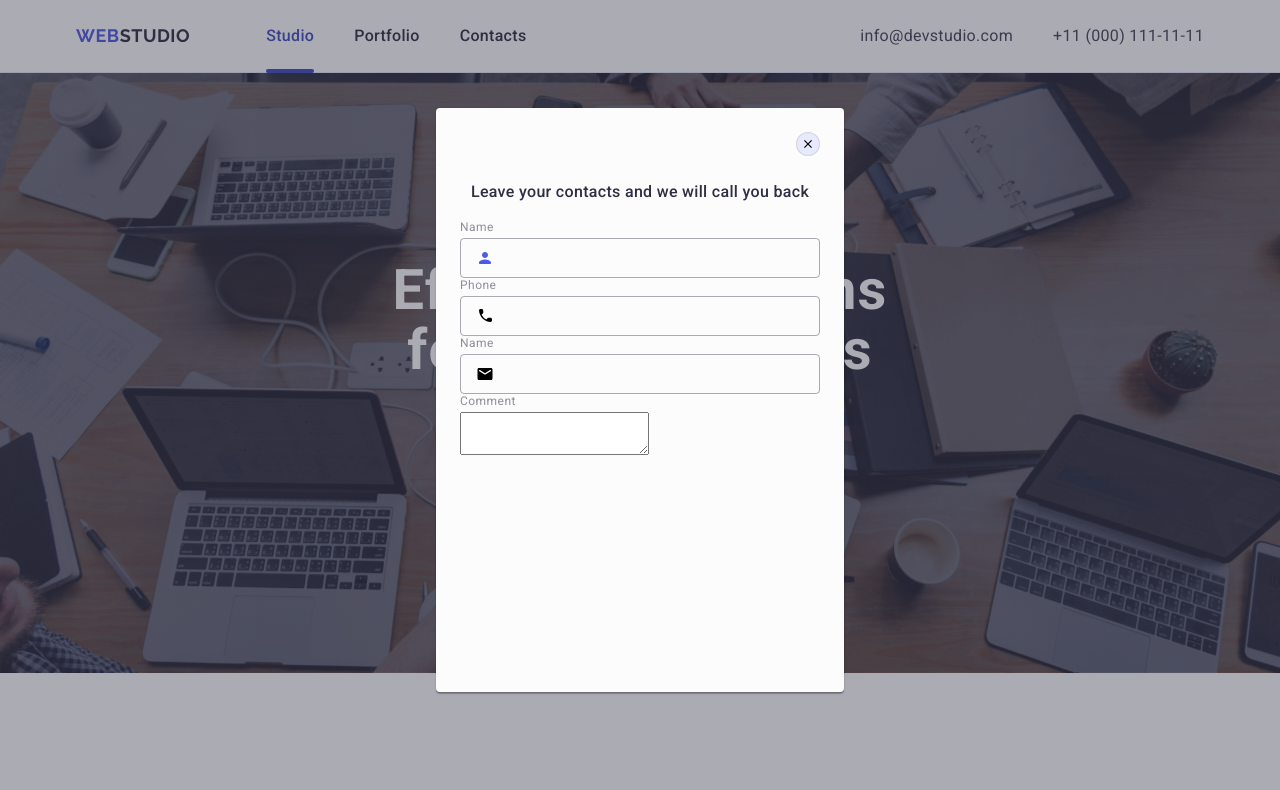
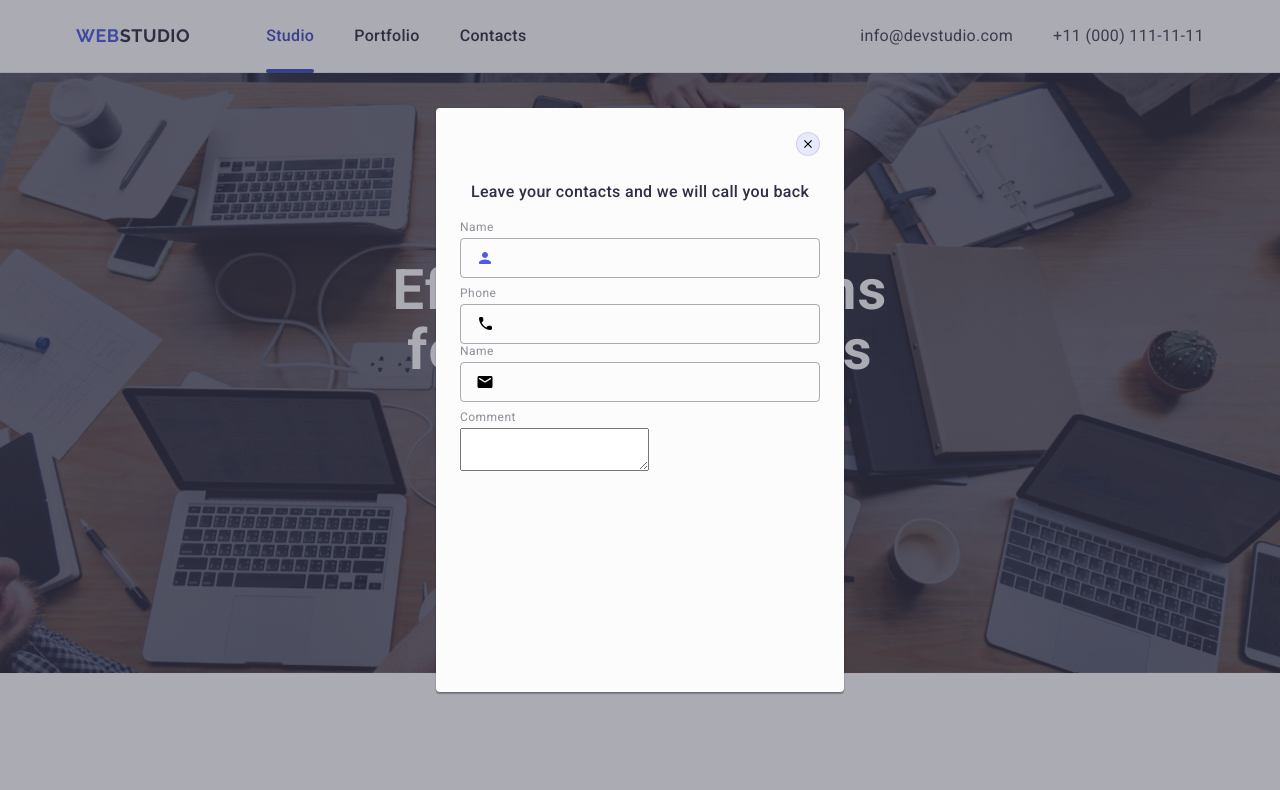
Before and after one commit to denysskrypka/goit-markup-hw-05, a plain HTML site: page index.html in a window 1280 px wide. Shown: the top 790 px of the page. Drawn offline with nearby package versions, Linux system fonts and the light colour scheme.

Commit message:
Update index.html

```diff
--- a/index.html
+++ b/index.html
@@ -501,6 +501,8 @@
                 <use href="./images/icons.svg#icon-person-black"></use>
               </svg>
             </div>
+          </div>
+          <div class="modal-form-container">
             <label class="modal-form-label" for="user-name">Phone</label>
             <div class="modal-form-input-container">
               <input
@@ -513,7 +515,8 @@
                 <use href="./images/icons.svg#icon-phone-black"></use>
               </svg>
           </div>
-          <label class="modal-form-label" for="user-name">Name</label>
+          <div class="modal-form-container">
+            <label class="modal-form-label" for="user-name">Name</label>
             <div class="modal-form-input-container">
               <input
                 class="modal-form-input"
@@ -525,6 +528,8 @@
                 <use href="./images/icons.svg#icon-email-black"></use>
               </svg>
             </div>
+          </div>
+
             <div class="modal-form-comment-container">
              <label class="modal-form-label" for="user-comment">Comment</label>
              <textarea></textarea>
```
